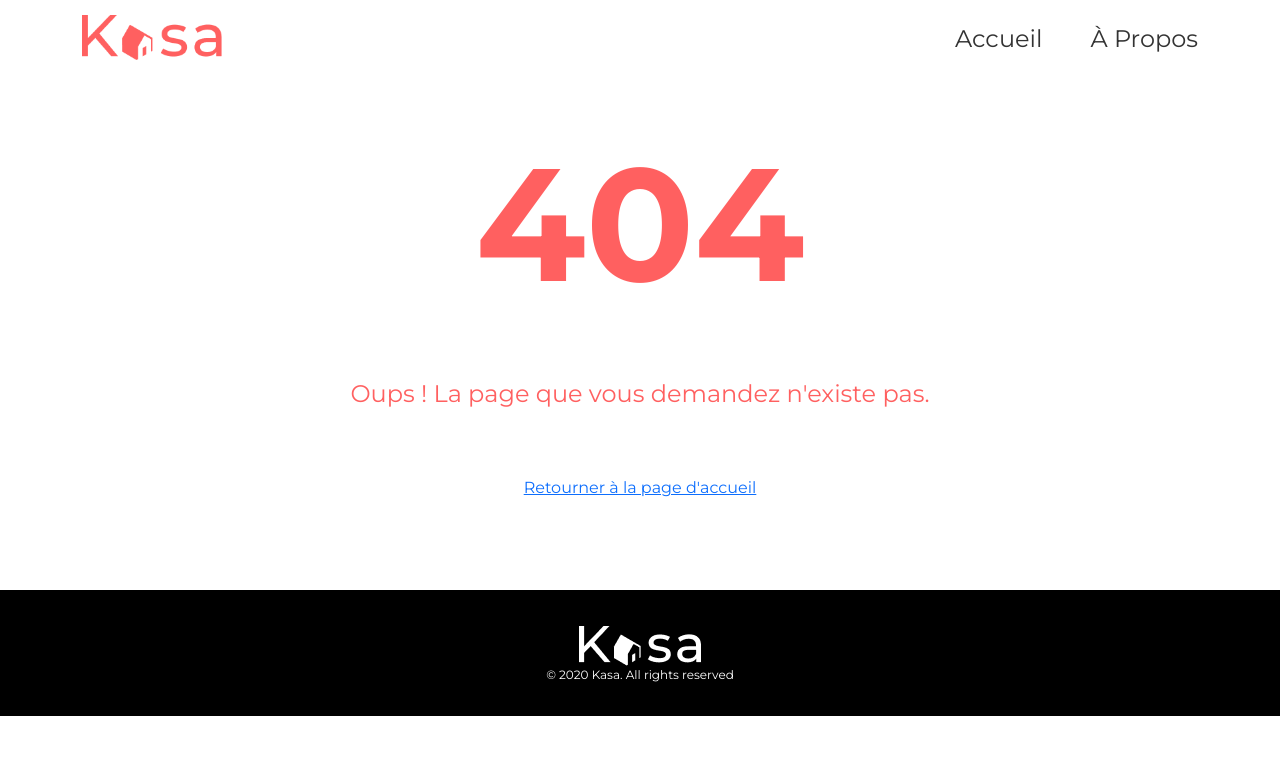
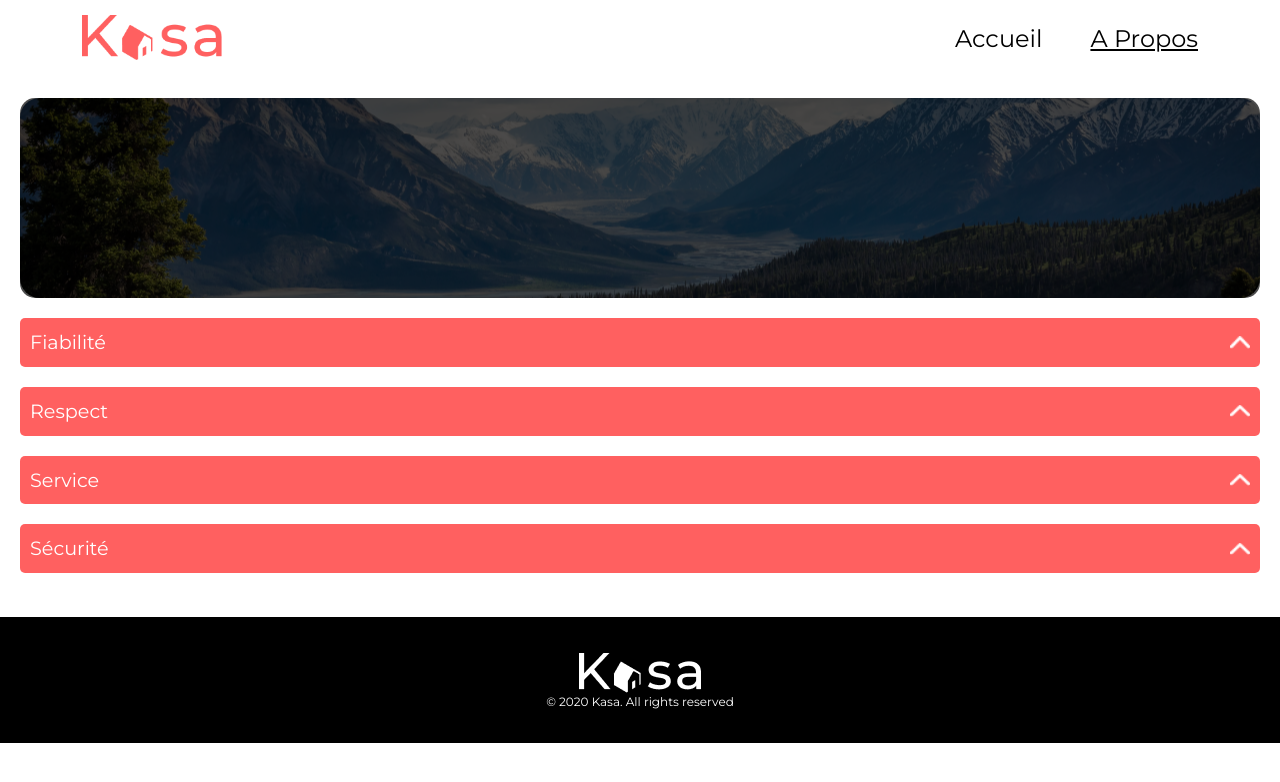
Before and after one commit to mattbass93/kasa, a React (Create React App) app in the folder kasa/: page /about in a window 1280 px wide. Before the commit this address had no page. Shown: the top 782 px of the page. Built offline with nearby package versions, Linux system fonts and the light colour scheme.

Commit message:
[feat/fix] About Page created and Component Banner added

```diff
--- a/kasa/src/App.js
+++ b/kasa/src/App.js
@@ -1,6 +1,7 @@
 import { BrowserRouter as Router, Route, Routes } from 'react-router-dom';
 import './assets/styles/global.scss';
-import Home from './pages/Home'; // Assurez-vous que Home.jsx existe
+import Home from './pages/Home';
+import About from './pages/About'
 import Logement from './pages/Logement';
 import NotFound from './pages/NotFound';
 
@@ -10,6 +11,7 @@ function App() {
     <Router>
       <Routes>
         <Route path="/" element={<Home />} />
+        <Route path="/about" element={<About />} />
         <Route path="/logement/:id" element={<Logement />} />
         {/* Catch-all route for 404 */}
         <Route path="*" element={<NotFound />} />
--- /dev/null
+++ b/kasa/src/components/Banner.jsx
@@ -0,0 +1,15 @@
+import React from "react";
+import "./Banner.scss";
+
+function Banner({ image, title }) {
+  return (
+    <div
+      className={`banner ${title ? "with-title" : "without-title"}`}
+      style={{ backgroundImage: `url(${image})` }}
+    >
+      {title && <h2 className="banner-title">{title}</h2>}
+    </div>
+  );
+}
+
+export default Banner;
--- /dev/null
+++ b/kasa/src/components/Banner.scss
@@ -0,0 +1,53 @@
+.banner {
+    background-size: cover;
+    background-position: center;
+    position: relative;
+    text-align: center;
+    color: white;
+    padding: 50px 20px;
+    border-radius: 0.50rem;
+    margin-bottom: 20px;
+
+    &::before {
+        content: '';
+        position: absolute;
+        border-radius: 0.50rem;
+        top: 0;
+        left: 0;
+        width: 100%;
+        height: 100%;
+        background: rgba(0, 0, 0, 0.7); /* Couche noire semi-transparente */
+        z-index: 1; /* Place la superposition en dessous du texte */
+      }
+
+      &.with-title {
+        justify-content: center; /* Centrer le contenu avec le titre */
+        color: white;
+
+        .banner-title {
+            font-weight: bold;
+            position: relative;
+            z-index: 2;
+        }
+
+  }
+
+    &.without-title {
+      height: 100px;
+    }
+}
+
+
+@media (min-width: 768px) {
+    .banner {
+        border-radius: 20px;
+
+        &::before {
+          border-radius: 15px;
+        }
+
+        &.without-title {
+            height: 200px;
+        }
+      }
+}
--- a/kasa/src/components/Footer.scss
+++ b/kasa/src/components/Footer.scss
@@ -0,0 +1,11 @@
+footer {
+    text-align: center;
+    padding: 20px 10px;
+    font-size: 12px;
+    color: #666;
+    background-color: black;
+
+    .footer-logo {
+        margin-top: 20px;
+    }
+  }
--- a/kasa/src/components/Header.jsx
+++ b/kasa/src/components/Header.jsx
@@ -1,5 +1,6 @@
 import React from "react";
-import { Link } from "react-router-dom"; // Utiliser des liens pour React Router
+import './Header.scss'
+import { NavLink } from "react-router-dom"; // Utiliser des liens pour React Router
 import KasaLogo from "../assets/logos/kasalogo.png";
 
 function Header() {
@@ -11,14 +12,20 @@ function Header() {
           <nav className=" text-end">
             <ul className="d-flex justify-content-end align-items-center gap-3 gap-md-5 ">
             <li>
-            <Link to="/">
+            <NavLink
+              to="/"
+              className={({ isActive }) => (isActive ? "nav-link active" : "nav-link")}
+            >
               Accueil
-            </Link>
+            </NavLink>
           </li>
           <li>
-            <Link to="/about">
-              À Propos
-            </Link>
+            <NavLink
+              to="/about"
+              className={({ isActive }) => (isActive ? "nav-link active" : "nav-link")}
+            >
+              A Propos
+            </NavLink>
           </li>
             </ul>
           </nav>
--- /dev/null
+++ b/kasa/src/components/Header.scss
@@ -0,0 +1,60 @@
+header {
+    display: flex;
+    justify-content: space-between;
+    align-items: center;
+    padding: 10px;
+
+    .logo {
+      width: 110px;
+    }
+
+    ul {
+      list-style: none;
+      padding: 0;
+      margin: 0;
+      display: flex;
+      gap: 15px;
+
+      a {
+        text-transform: uppercase;
+        text-decoration: none;
+        color: #333;
+        font-weight: 500;
+        font-size: 14px;
+      }
+    }
+  }
+
+
+.nav-link {
+    text-decoration: none;
+    color: black;
+    font-size: 1rem;
+    transition: color 0.3s ease;
+
+
+    &.active {
+      text-decoration: underline; /* Souligne le lien actif */
+    }
+  }
+
+
+  @media (min-width: 768px) {
+    header {
+        .logo {
+            width: 140px;
+          }
+
+          .nav-link {
+            font-size: 1.5rem;
+          }
+
+          ul {
+            a {
+              text-transform : none;
+
+            }
+          }
+    }
+
+  }
--- a/kasa/src/pages/About.jsx
+++ b/kasa/src/pages/About.jsx
@@ -1,9 +1,59 @@
+import React, { useState } from "react";
+import Header from "../components/Header";
+import Footer from "../components/Footer";
+import './About.scss';
+import Vector from "../assets/icons/vector.png"; // Assure-toi que le chemin est correct
+import Banner from "../components/Banner.jsx";
+import AboutBannerImage from "../assets/images/aboutbanner.png";
+
 function About() {
-    return (
+  const [openSection, setOpenSection] = useState(null);
+
+  const sections = [
+    { title: "Fiabilité", content: "Les annonces postées sur Kasa garantissent une fiabilité totale." },
+    { title: "Respect", content: "La bienveillance fait partie des valeurs fondatrices de Kasa." },
+    { title: "Service", content: "Nos équipes restent à votre disposition pour assurer une expérience parfaite." },
+    { title: "Sécurité", content: "La sécurité est notre priorité, tant pour nos hôtes que pour les voyageurs." },
+  ];
+
+  const toggleSection = (index) => {
+    setOpenSection(openSection === index ? null : index); // Ouvre ou ferme la section
+  };
+
+  return (
+    <div className="body-div">
+      <Header />
+      <main className="about-container">
       <div>
-        <h1>À propos</h1>
-      </div>
-    );
-  }
+      <Banner
+        image={AboutBannerImage}
+      />
+      {/* Autres contenus de la page */}
+    </div>
+        <div className="about-sections">
+          {sections.map((section, index) => (
+            <div key={index} className="about-section">
+              <button
+                className="about-button"
+                onClick={() => toggleSection(index)}
+              >
+                {section.title}
+                <img
+                  src={Vector}
+                  alt="Icône pour dérouler ou replier"
+                  className={`vector-icon ${openSection === index ? "rotate" : ""}`}
+                />
+              </button>
+              <div className={`about-content ${openSection === index ? "open" : ""}`}>
+                <p>{section.content}</p>
+              </div>
+            </div>
+          ))}
+        </div>
+      </main>
+      <Footer />
+    </div>
+  );
+}
 
-  export default About;
+export default About;
--- /dev/null
+++ b/kasa/src/pages/About.scss
@@ -0,0 +1,83 @@
+.about-container {
+    text-align: center;
+    padding: 20px;
+
+    .about-sections {
+      display: flex;
+      flex-direction: column;
+      gap: 20px;
+
+      .about-section {
+        .about-button {
+          width: 100%;
+          background-color: #FF6060;
+          color: white;
+          font-size: 1.2rem;
+          padding: 10px;
+          border: none;
+          border-radius: 5px;
+          cursor: pointer;
+          text-align: left;
+          display: flex;
+          justify-content: space-between;
+          align-items: center;
+
+          &:hover {
+            background-color: #e55555;
+          }
+        }
+
+        .about-content {
+          background-color: #f6f6f6;
+          padding: 10px;
+          margin-top: 10px;
+          border-radius: 5px;
+          display: none; /* Masque le contenu par défaut */
+          text-align: left;
+
+          &.open {
+            display: block; /* Affiche le contenu si ouvert */
+          }
+        }
+      }
+    }
+  }
+
+  .about-button {
+    display: flex;
+    justify-content: space-between;
+    align-items: center;
+    padding: 10px;
+    background-color: #FF6060;
+    color: white;
+    font-size: 1.2rem;
+    border: none;
+    border-radius: 5px;
+    cursor: pointer;
+    text-align: left;
+
+    &:hover {
+      background-color: #e55555;
+    }
+
+    .vector-icon {
+      width: 20px;
+      transition: transform 0.3s ease; /* Transition pour un effet de rotation fluide */
+
+      &.rotate {
+        transform: rotate(180deg); /* Rotation de 180° lorsque la section est ouverte */
+      }
+    }
+  }
+
+  .about-content {
+    background-color: #f6f6f6;
+    padding: 10px;
+    margin-top: 10px;
+    border-radius: 5px;
+    display: none;
+
+    &.open {
+      display: block;
+    }
+  }
--- a/kasa/src/pages/Home.jsx
+++ b/kasa/src/pages/Home.jsx
@@ -1,6 +1,8 @@
 import Header from "../components/Header";
 import Footer from "../components/Footer";
 import './Home.scss';
+import Banner from "../components/Banner";
+import HomeBannerImage from "../assets/images/homebanner.png";
 import logements from '../data/logements.json'; // Import des données JSON
 
 
@@ -11,9 +13,13 @@ function Home() {
         <Header />
 
         <main className="container">
-          <div className="banner">
-            <h2 className="fw-bold">Chez vous, partout et ailleurs</h2>
-          </div>
+        <div>
+      <Banner
+        image={HomeBannerImage}
+        title="Chez vous, partout et ailleurs"
+      />
+      {/* Autres contenus de la page */}
+    </div>
           <section className="logements mt-4">
           {logements.map((logement) => (
             <a
--- a/kasa/src/pages/Home.scss
+++ b/kasa/src/pages/Home.scss
@@ -4,60 +4,6 @@
     padding: 0;
   }
 
-  header {
-    display: flex;
-    justify-content: space-between;
-    align-items: center;
-    padding: 10px;
-
-    .logo {
-      width: 110px;
-    }
-
-    ul {
-      list-style: none;
-      padding: 0;
-      margin: 0;
-      display: flex;
-      gap: 15px;
-
-      a {
-        text-transform: uppercase;
-        text-decoration: none;
-        color: #333;
-        font-weight: 500;
-        font-size: 14px;
-      }
-    }
-  }
-
-  .banner {
-    background-image: url('../assets/images/headlinebackground.png');
-    background-size: cover;
-    background-position: center;
-    position: relative;
-    text-align: center;
-    color: white;
-    padding: 20px 20px;
-    border-radius: 0.50rem;
-
-    &::before {
-        content: '';
-        position: absolute;
-        border-radius: 0.50rem;
-        top: 0;
-        left: 0;
-        width: 100%;
-        height: 100%;
-        background: rgba(0, 0, 0, 0.7); /* Couche noire semi-transparente */
-        z-index: 1; /* Place la superposition en dessous du texte */
-      }
-
-      h2 {
-        position: relative;
-        z-index: 2; /* Place le texte au-dessus de la superposition */
-      }
-  }
 
   .logements {
     display: grid;
@@ -88,32 +34,10 @@
     }
   }
 
-  footer {
-    text-align: center;
-    padding: 20px 10px;
-    font-size: 12px;
-    color: #666;
-    background-color: black;
 
-    .footer-logo {
-        margin-top: 20px;
-    }
-  }
 
 
   @media (min-width: 768px) {
-    header {
-        .logo {
-            width: 140px;
-          }
-
-          ul {
-            a {
-              text-transform : none;
-              font-size: 1.5rem;
-            }
-          }
-    }
 
     .logements {
       background-color: #F6F6F6;
@@ -122,16 +46,6 @@
       padding: 40px;
       border-radius: 25px;
     }
-
-    .banner {
-      border-radius: 15px;
-      padding: 50px 20px;
-
-      &::before {
-        border-radius: 15px;
-      }
-    }
-
 
   }
 
```
Also changed, not shown: kasa/src/components/Navbar.jsx (deleted, +0 -14 lines), kasa/src/assets/images/aboutbanner.png (added), kasa/src/assets/images/homebanner.png (renamed from kasa/src/assets/images/headlinebackground.png).
